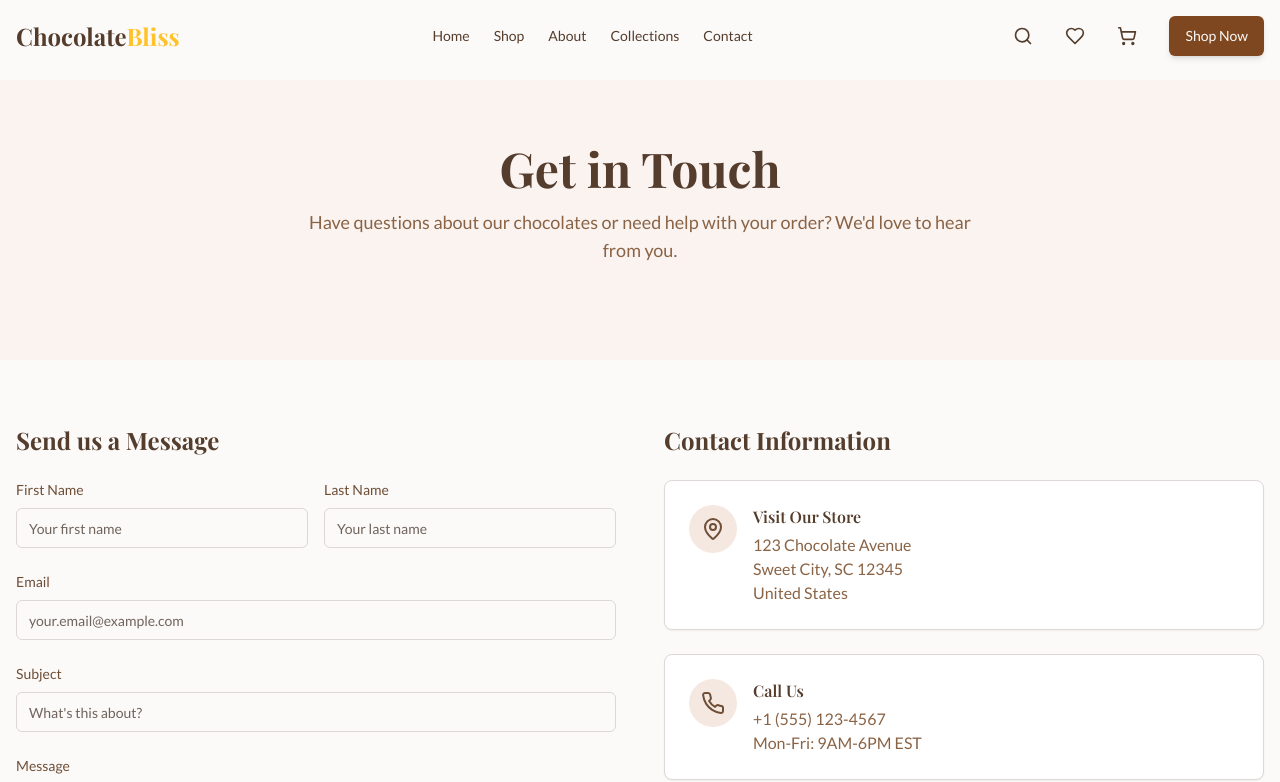
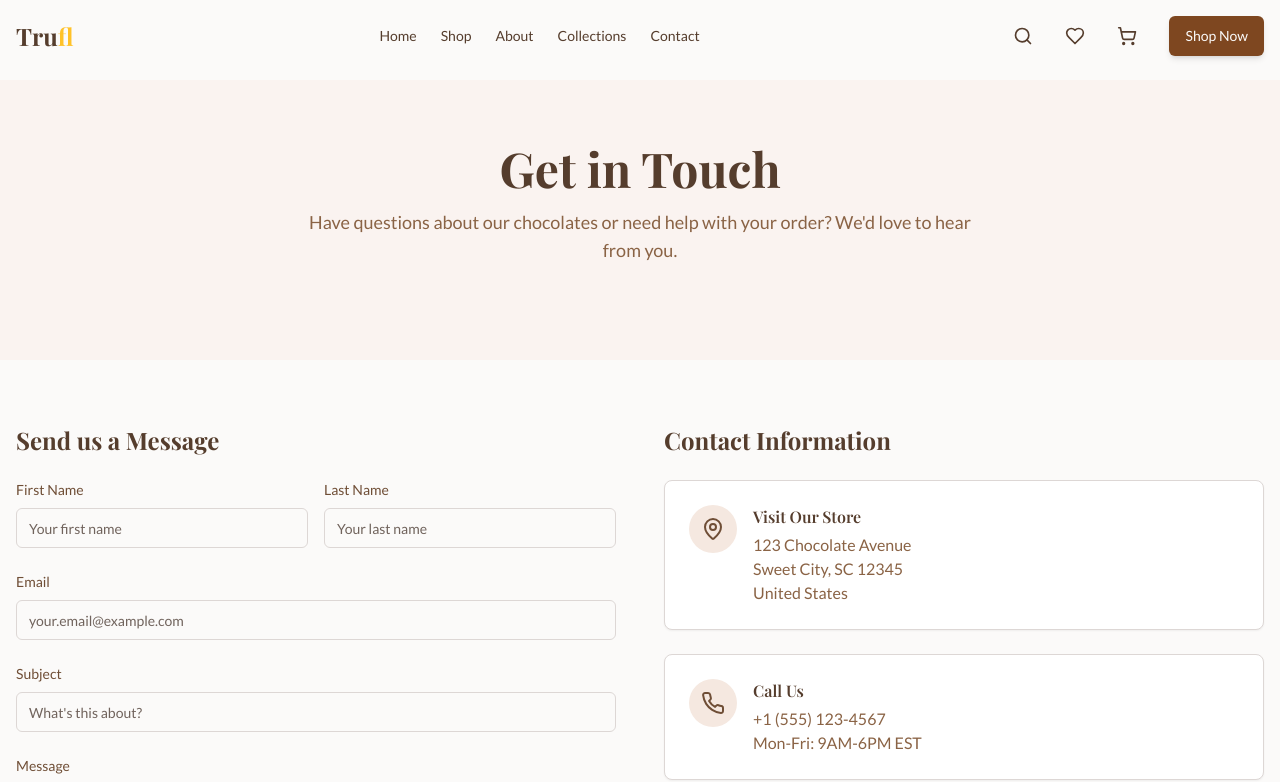
Before and after one commit to princesahani137/Chocolate-web, a React (Vite) app: page /contact in a window 1280 px wide. Shown: the top 782 px of the page. Built offline with nearby package versions, Linux system fonts and the light colour scheme; a web font is replaced by a local one.

Commit message:
Update Navbar.tsx

```diff
--- a/src/components/Navbar.tsx
+++ b/src/components/Navbar.tsx
@@ -50,7 +50,7 @@ const Navbar = () => {
               "text-2xl font-playfair font-bold transition-colors duration-300",
               isScrolled ? "text-chocolate-800" : "text-chocolate-800"
             )}>
-              Chocolate<span className="text-gold-500">Bliss</span>
+              Tru<span className="text-gold-500">fl</span>
             </span>
           </Link>
         </div>
```
